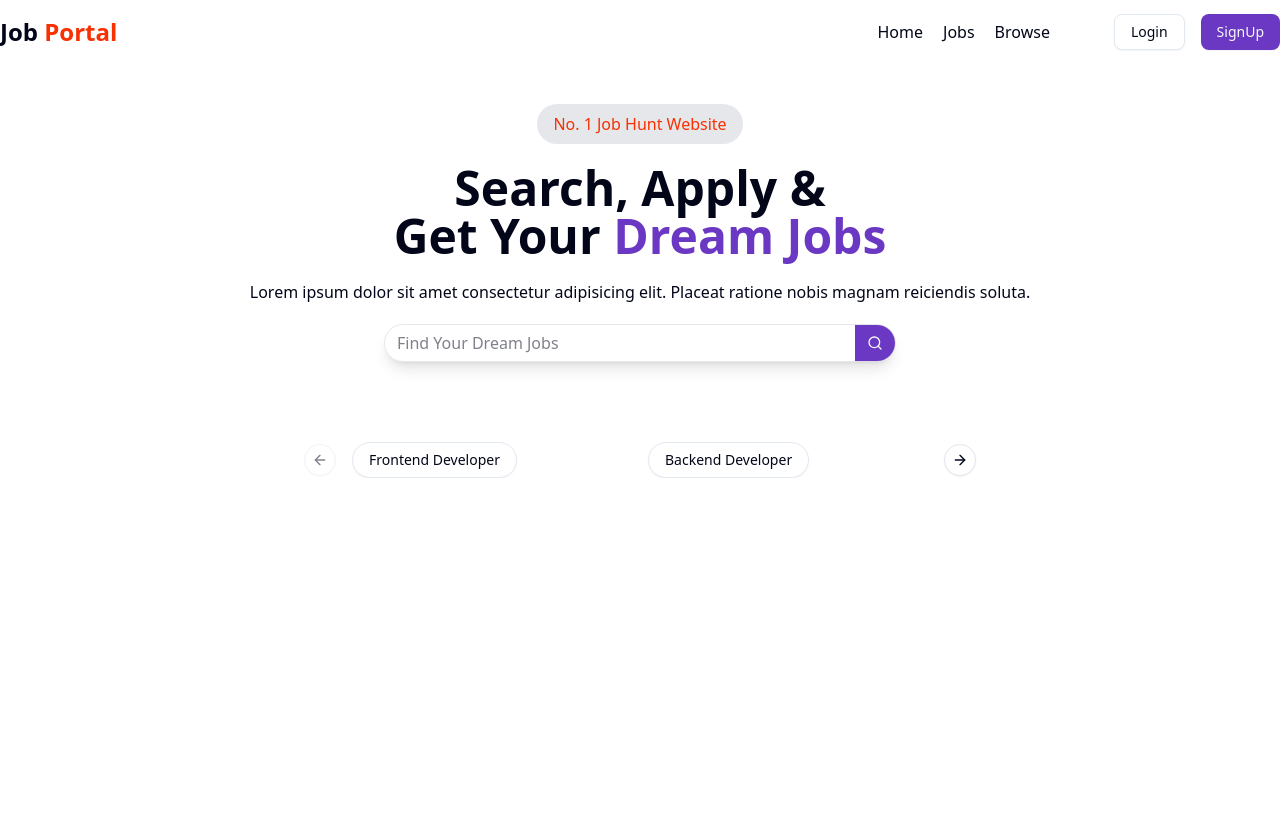
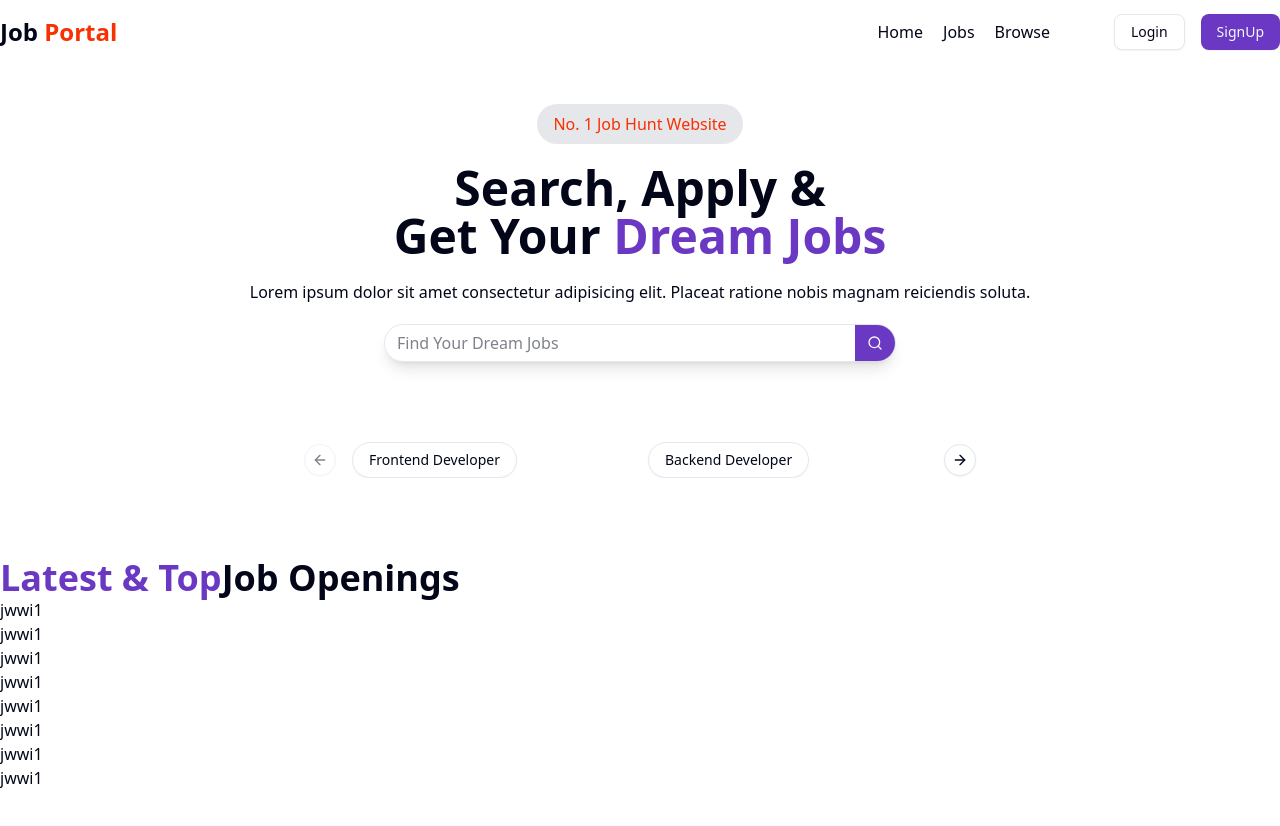
Before and after one commit to aman-singh78/jobPortal-frontend, a React (Vite) app: page / in a window 1280 px wide. Shown: the top 826 px of the page. Before the commit the page ends 800 px from the top, so only its background shows below. Built offline with nearby package versions, Linux system fonts and the light colour scheme.

Commit message:
implementing latestJob cards

```diff
--- a/src/LatestJobs.jsx
+++ b/src/LatestJobs.jsx
@@ -1,7 +1,19 @@
 import React from "react";
+import LatestJobCards from "./components/LatestJobCards";
+
+const randomJobs = [1, 2, 3, 4, 5, 6, 7, 8];
 
 const LatestJobs = () => {
-  return <div></div>;
+  return (
+    <div className="max-w-7xl mx-auto my-20">
+      <h1 className="text-4xl font-bold">
+        <span className="text-[#6A38C2]">Latest & Top</span>Job Openings
+      </h1>
+      {randomJobs.map((item, index) => (
+        <LatestJobCards />
+      ))}
+    </div>
+  );
 };
 
 export default LatestJobs;
--- /dev/null
+++ b/src/components/LatestJobCards.jsx
@@ -0,0 +1,7 @@
+import React from "react";
+
+const LatestJobCards = () => {
+  return <div>jwwi1</div>;
+};
+
+export default LatestJobCards;
```
